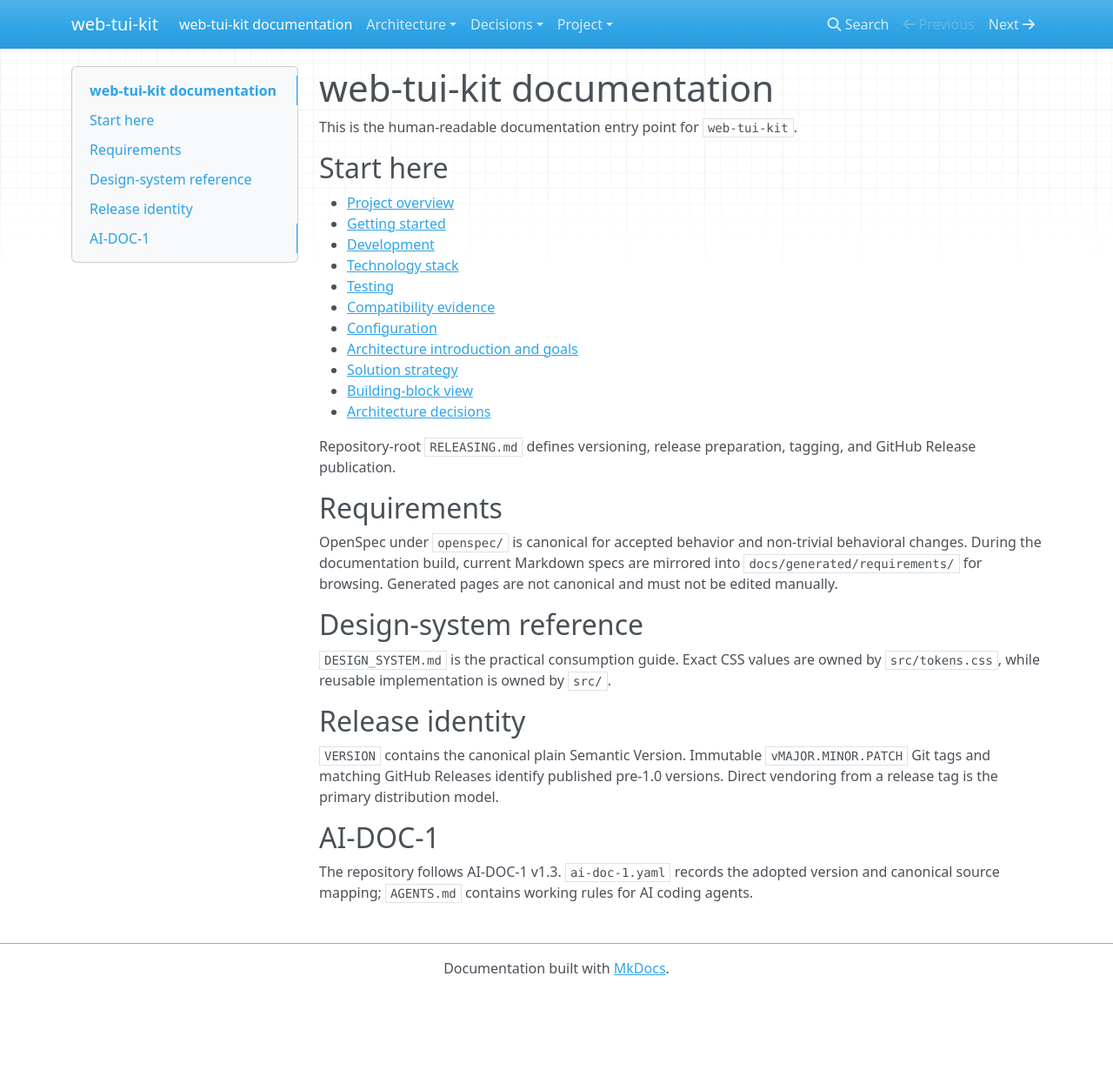
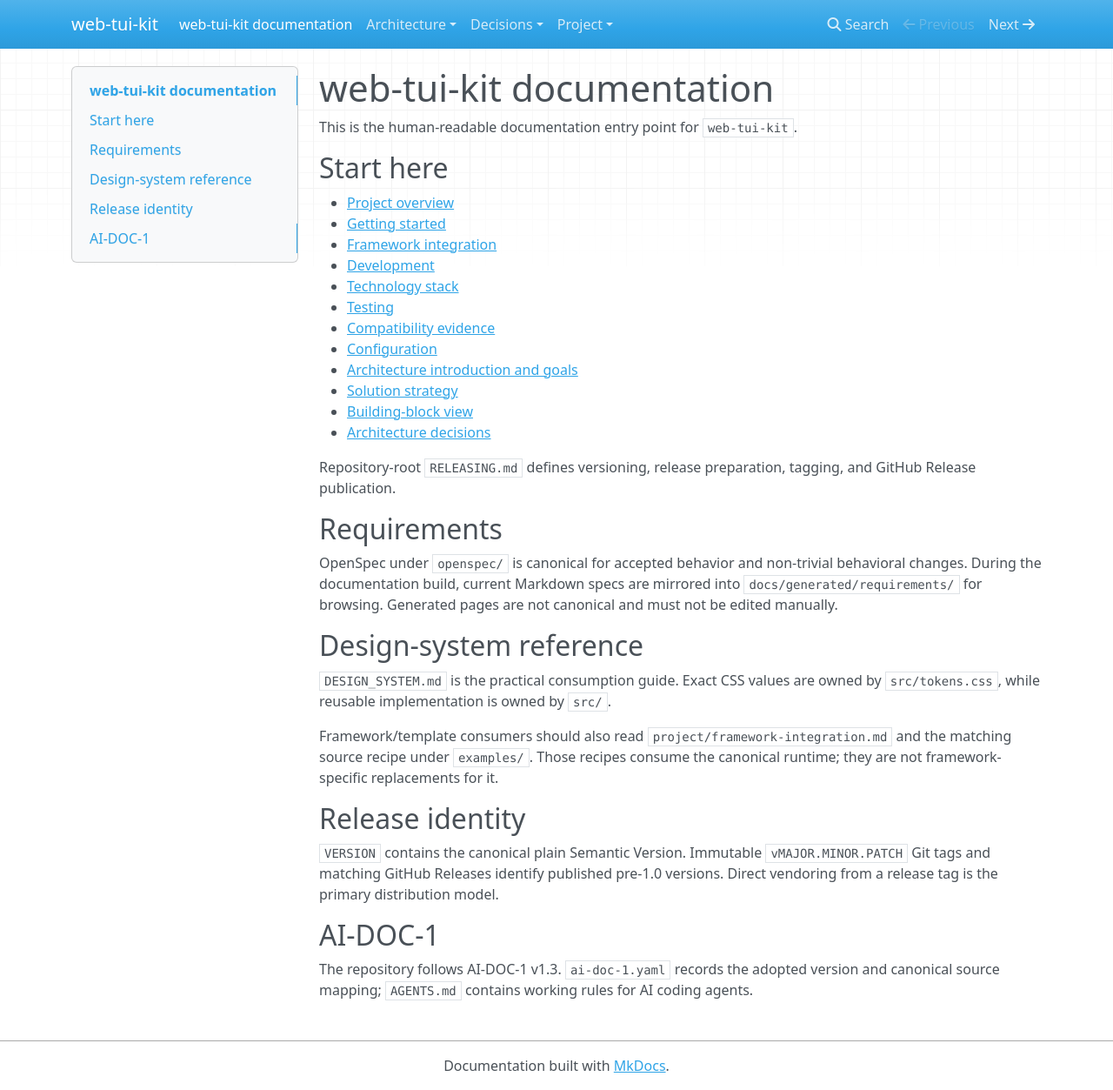
Before and after one commit to 1990jk1990/web-tui-kit, an MkDocs documentation site: the page built from docs/index.md, in a window 1280 px wide and 1253 px high. Shown: the whole window at 87% size. Built offline with MkDocs 1.6.1, drawn with Linux system fonts in a browser that asks for light colours; nearby versions of some CDN libraries.

Commit message:
docs: link framework integration guide

```diff
--- a/docs/index.md
+++ b/docs/index.md
@@ -6,6 +6,7 @@ This is the human-readable documentation entry point for `web-tui-kit`.
 
 - [Project overview](project/overview.md)
 - [Getting started](project/getting-started.md)
+- [Framework integration](project/framework-integration.md)
 - [Development](project/development.md)
 - [Technology stack](project/technology-stack.md)
 - [Testing](project/testing.md)
@@ -26,6 +27,8 @@ OpenSpec under `openspec/` is canonical for accepted behavior and non-trivial be
 
 `DESIGN_SYSTEM.md` is the practical consumption guide. Exact CSS values are owned by `src/tokens.css`, while reusable implementation is owned by `src/`.
 
+Framework/template consumers should also read `project/framework-integration.md` and the matching source recipe under `examples/`. Those recipes consume the canonical runtime; they are not framework-specific replacements for it.
+
 ## Release identity
 
 `VERSION` contains the canonical plain Semantic Version. Immutable `vMAJOR.MINOR.PATCH` Git tags and matching GitHub Releases identify published pre-1.0 versions. Direct vendoring from a release tag is the primary distribution model.
```
